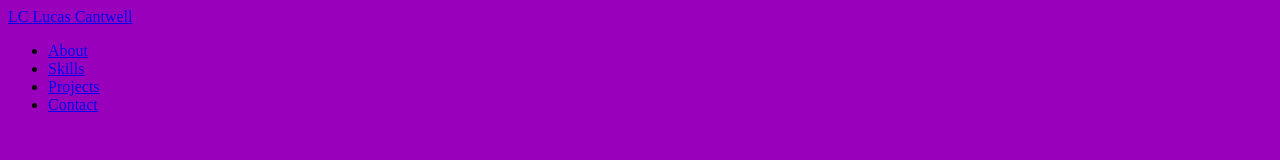
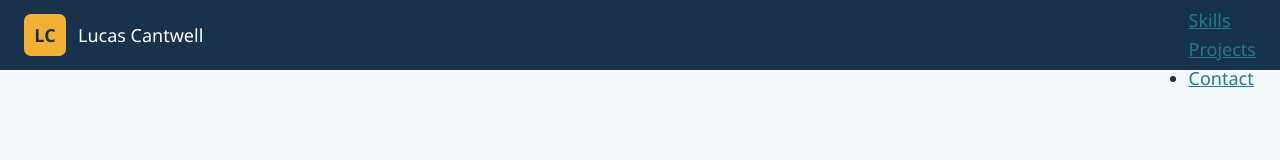
Before and after one commit to T-Teio/CIS26-27-Seniors, a plain HTML site: page index.html in a window 1280 px wide. Drawn offline with Linux system fonts and the light colour scheme.

Commit message:
many Progress yes

```diff
--- a/css/styles.css
+++ b/css/styles.css
@@ -1,3 +1,106 @@
+/* ======================================
+PORTFOLIO STYLESHEET
+Table of contents:
+    1. Variables (colors and fonts)
+    2. Base / reset
+    3. Header and navigation    (FLEXBOX)
+    4.About section             (Grid)
+    5. Skills                   (FLEXBOX with wrap)
+    6. Project Cards            (Grid auto-fit + FLEXBOX)
+    7. Footer.                  (Grid + FLEXBOX)
+    8. Responsive media queries
+=======================================*/
+
+/* ------------ 1. Variables --------------
+Change a color here and it changes everywhere its used. */
+:root {
+    --ink: #17324a; /* dark navy: header, footer, headings */
+    --ink-soft: #4a6075; /* softer text */
+    --paper: #f5f8fa; /* page background */
+    --white: #ffffff;
+    --line: #d3dde5; /* borders */
+    --river: #1f7a8c; /* main accent: links, buttons */
+    --river-dark: #165f6d;
+    --gold: #f2b134; /* highlight accent */
+
+    --font-head: "Space Grotesk", "Segoe UI", Arial, sans-serif;
+    --font-body: "Source Sans 3", "Segoe UI", Arial, sans-serif;
+
+    --max-width:1100px;
+    --header-height:70px;
+}
+
+/* -------------2. BASE / RESET -------------- */
+*,
+*::before,
+*::after {
+    box-sizing: border-box;  /* padding and border count inside of the box width */
+    margin: 0;
+    padding: 0;
+}
+
+html {
+    scroll-behavior: smooth; /* smooth nav-link scrolling */
+    scroll-padding-top: var(--header-height);
+}
+
 body {
-    background-color: #9900bb;
+    font-family: var(--font-body);
+    font-size: 1.125rem;
+    line-height: 1.6;
+    color: var(--ink);
+    background-color: var(--paper);
 }
+
+h1, h2, h3 {
+    font-family: var(--font-head);
+    line-height: 1.2;
+}
+
+a {
+    color: var(--river)
+}
+
+a:focus-visible {
+    outline: 3px solid var(--gold);
+    outline-offset: 3px;
+}
+
+img {
+    max-width: 100%;
+    display: block;
+}
+
+/* --------------- 3. HEADER & NAVIGATION (FLEXBOX) -------------------- */
+.site-header {
+    position: sticky; /* header stays at the top while scrolling */
+    top: 0;
+    z-index: 10;
+    height: var(--header-height);
+    background-color: var(--ink);
+    display: flex;
+    justify-content: space-between; /* logo left, nav right */
+    align-items: center; /* vertically centered */
+    padding: 0 1.5rem;
+}
+
+.logo {
+    display: flex;
+    align-items: center;
+    gap: 0.75rem;
+    text-decoration: none;
+    color: var(--white);
+}
+
+.logo-initials {
+    font-family: var(--font-head);
+    font-weight: 700;
+    background-color: var(--gold);
+    color: var(--ink);
+    width: 42px;
+    height: 42px;
+    border-radius: 7px;
+    display: flex; /* flexbox can center one item perfectly */
+    justify-content: center;
+    align-items: center;
+}
--- a/index.html
+++ b/index.html
@@ -5,6 +5,11 @@
     <meta name="viewport" content="width=device-width, initial-scale=1.0">
     <title>Lucas Cantwell 2027 Portfolio</title>
     <link rel="stylesheet" href="css/styles.css">
+
+    <!-- Google Fonts-->
+     <link rel="preconnect" href="https://fonts.googleapis.com">
+     <link rel="preconnect" href="https://fonts.gstatic.com" crossorigin>
+     <link rel="preconnect" href="https://fonts.googleapis.com/css2?family=Space+Grotesk:wght@500;700@family=Source+Sans+3:wght@400;600&display=swap" rel="stylesheet">
 </head>
 <body>
     <header class="site-header">
```
